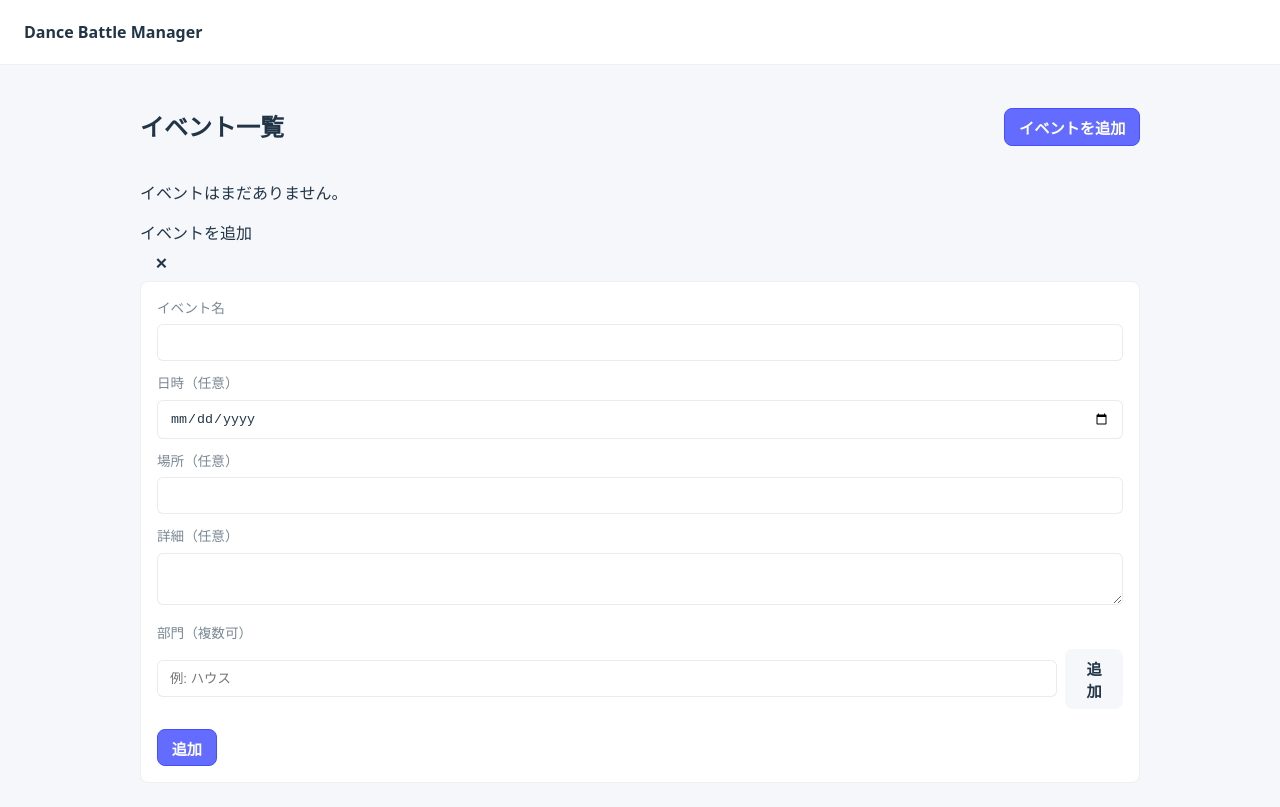
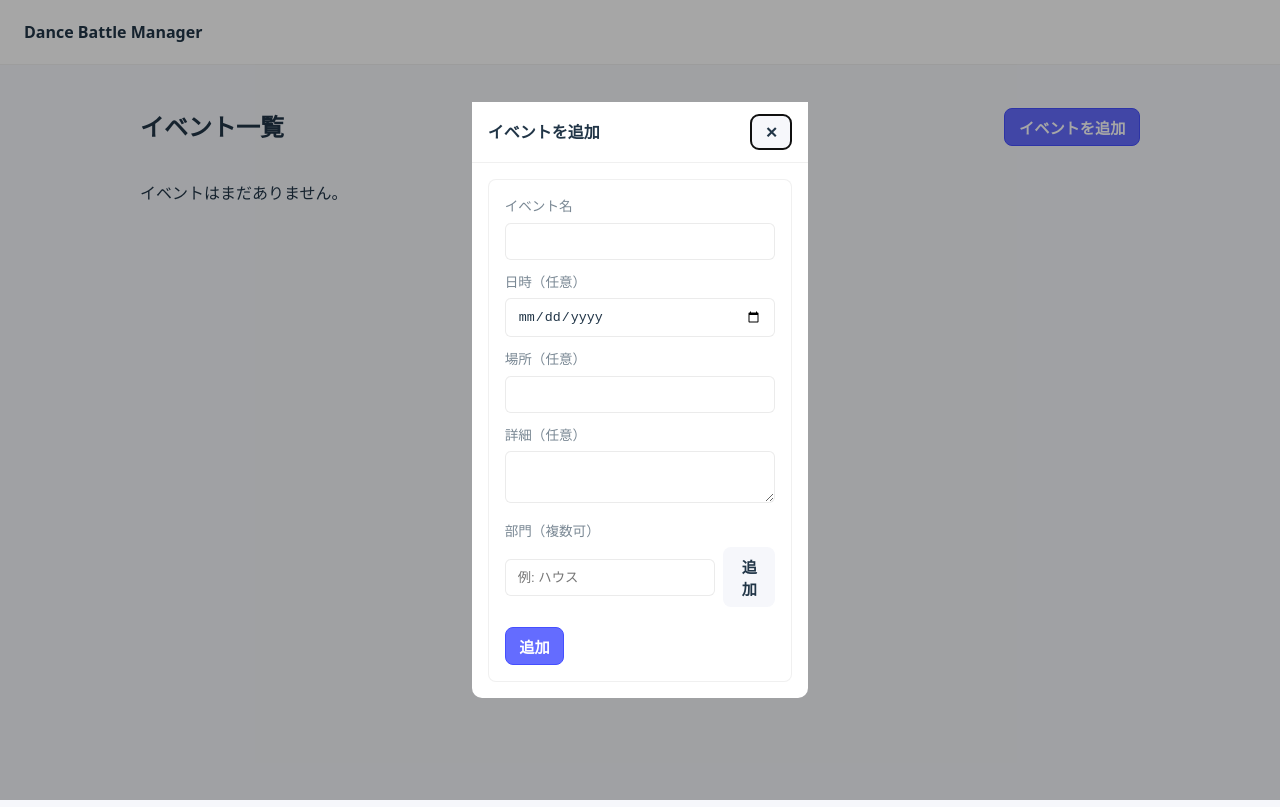
Before and after one commit to KentaCTerany/battle-event-manager, a React (Vite) app: page / in a window 1280 px wide. Built offline with nearby package versions, Linux system fonts and the light colour scheme.

Commit message:
fix(modal): use native dialog, style dialog::backdrop and modal body

```diff
--- a/css/index.css
+++ b/css/index.css
@@ -243,4 +243,42 @@ body {
   .event-item__actions {
     align-items: flex-start;
   }
+}
+/* Native dialog modal styles */
+dialog.modal {
+  border: none;
+  padding: 0;
+  background: transparent;
+  z-index: 9999;
+}
+
+dialog.modal::backdrop {
+  background: rgba(0, 0, 0, 0.35);
+}
+
+.modal__header {
+  display: flex;
+  justify-content: space-between;
+  align-items: center;
+  gap: 12px;
+  padding: 12px 16px;
+  border-bottom: 1px solid rgba(0, 0, 0, 0.06);
+  background: #ffffff;
+}
+
+.modal__title {
+  font-weight: 700;
+  color: #213547;
+}
+
+.modal__body {
+  background: #ffffff;
+  padding: 16px;
+  border-radius: 0 0 10px 10px;
+  max-width: 720px;
+}
+
+/* ensure modal contents (form) appear as panel */
+.modal__body > .event-form {
+  margin: 0;
 }/*# sourceMappingURL=index.css.map */
--- a/src/components/Modal.tsx
+++ b/src/components/Modal.tsx
@@ -1,4 +1,4 @@
-import React from 'react'
+import React, { useEffect, useRef } from 'react'
 
 type Props = {
   isOpen: boolean
@@ -8,17 +8,48 @@ type Props = {
 }
 
 export default function Modal({ isOpen, onClose, title, children }: Props) {
-  if (!isOpen) return null
+  const dialogRef = useRef<HTMLDialogElement | null>(null)
+
+  useEffect(() => {
+    const dlg = dialogRef.current
+    if (!dlg) return
+
+    try {
+      if (isOpen) {
+        if (!dlg.open) dlg.showModal()
+      } else {
+        if (dlg.open) dlg.close()
+      }
+    } catch (err) {
+      // Some older browsers may not support showModal; fallback to open attribute
+      // We ignore errors here.
+    }
+  }, [isOpen])
+
+  useEffect(() => {
+    const dlg = dialogRef.current
+    if (!dlg) return
+    const onCloseEvent = () => onClose()
+    dlg.addEventListener('close', onCloseEvent)
+    return () => dlg.removeEventListener('close', onCloseEvent)
+  }, [onClose])
+
+  // Click on backdrop should close
+  function onDialogClick(e: React.MouseEvent<HTMLDialogElement>) {
+    const dlg = dialogRef.current
+    if (!dlg) return
+    if (e.target === dlg) {
+      dlg.close()
+    }
+  }
 
   return (
-    <div className="modal-overlay" onMouseDown={onClose}>
-      <div className="modal-content" onMouseDown={(e) => e.stopPropagation()} role="dialog" aria-modal>
-        <div className="modal-header">
-          <div className="modal-title">{title}</div>
-          <button className="btn" onClick={onClose} aria-label="閉じる">✕</button>
-        </div>
-        <div className="modal-body">{children}</div>
+    <dialog className="modal" ref={dialogRef} onClick={onDialogClick} aria-label={title}>
+      <div className="modal__header">
+        <div className="modal__title">{title}</div>
+        <button className="btn" onClick={() => dialogRef.current?.close()} aria-label="閉じる">✕</button>
       </div>
-    </div>
+      <div className="modal__body">{children}</div>
+    </dialog>
   )
 }
--- a/src/styles/index.scss
+++ b/src/styles/index.scss
@@ -82,3 +82,35 @@ body {
 .event-item__action { min-width:88px; }
 
 @media (max-width: 800px) { .app-grid { grid-template-columns: 1fr; } .event-item__actions { align-items:flex-start; } }
+
+/* Native dialog modal styles */
+dialog.modal {
+  border: none;
+  padding: 0;
+  background: transparent;
+  z-index: 9999;
+}
+
+dialog.modal::backdrop {
+  background: rgba(0,0,0,0.35);
+}
+
+.modal__header {
+  display:flex;
+  justify-content:space-between;
+  align-items:center;
+  gap: 12px;
+  padding: 12px 16px;
+  border-bottom: 1px solid $border;
+  background: $panel-bg;
+}
+.modal__title { font-weight:700; color: $text; }
+.modal__body {
+  background: $panel-bg;
+  padding: 16px;
+  border-radius: 0 0 10px 10px;
+  max-width: 720px;
+}
+
+/* ensure modal contents (form) appear as panel */
+.modal__body > .event-form { margin: 0; }
```
Also changed, not shown: 6 other files (tests, documents, lock files or other folders).
